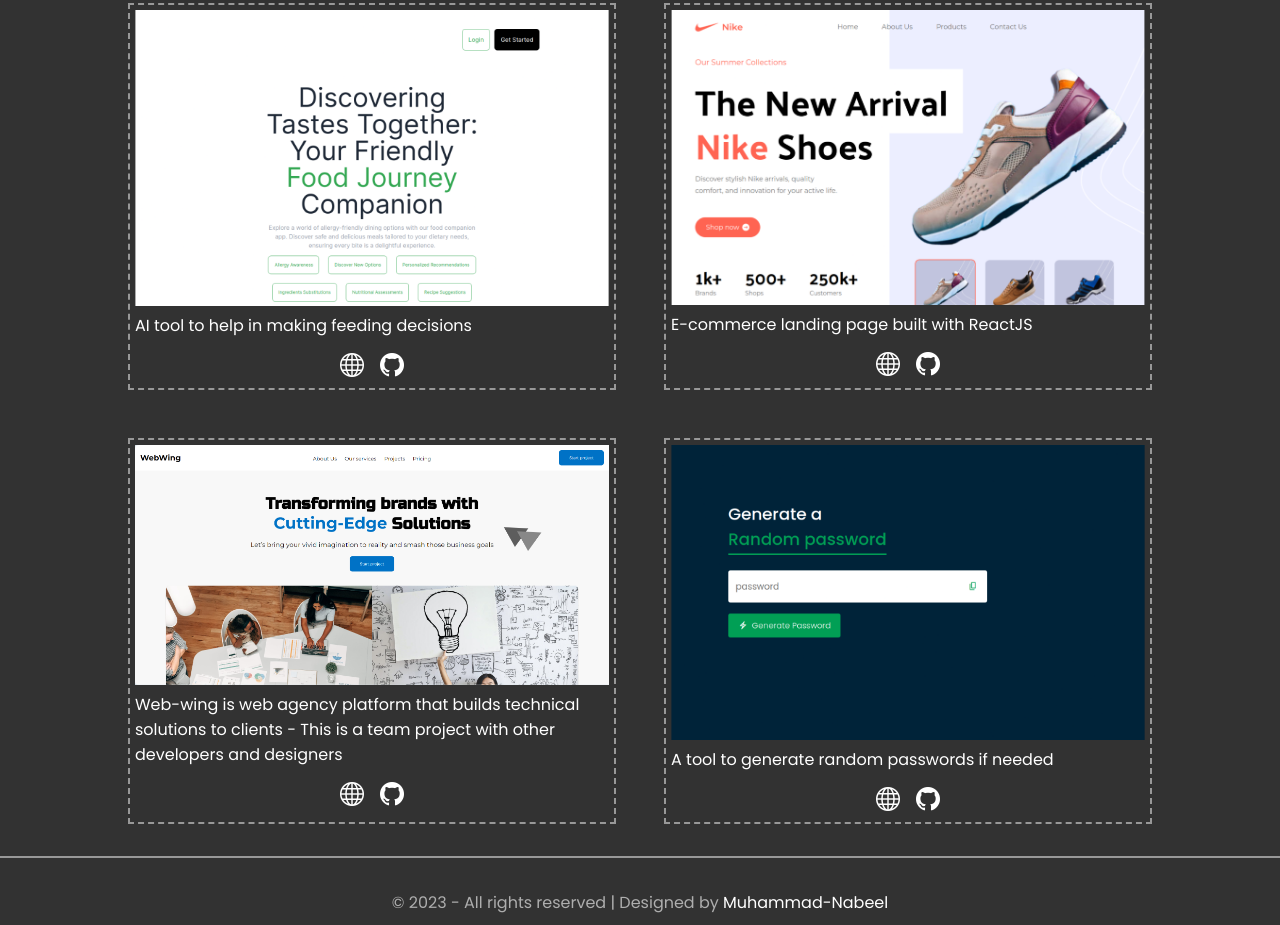
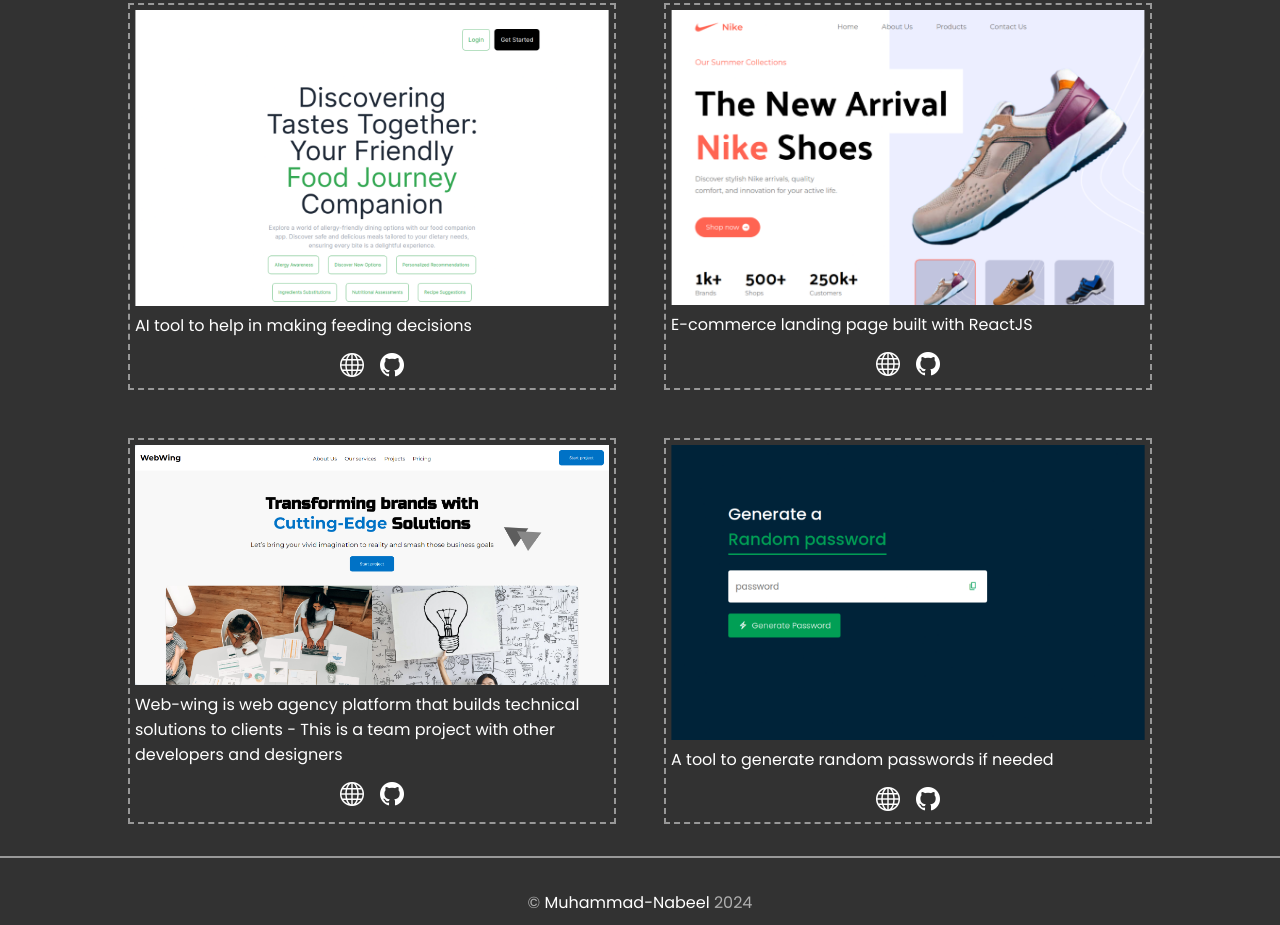
Before and after one commit to dtechbro/Portfolio, a plain HTML site: page index.html in a window 1280 px wide. Shown: the part 968-1893 px from the top of the page. Drawn offline with nearby package versions, Linux system fonts and the light colour scheme; a web font is replaced by a local one.

Commit message:
copy corrected

```diff
--- a/index.html
+++ b/index.html
@@ -172,7 +172,7 @@
 
     <footer>
         <div class="my-copy">
-            <p>© 2023 - All rights reserved | Designed by <a href="https://github.com/dtechbro">Muhammad-Nabeel</a></p>
+            <p>© <a href="https://github.com/dtechbro">Muhammad-Nabeel</a> 2024</p>
         </div>
     </footer>
 </body>
```
